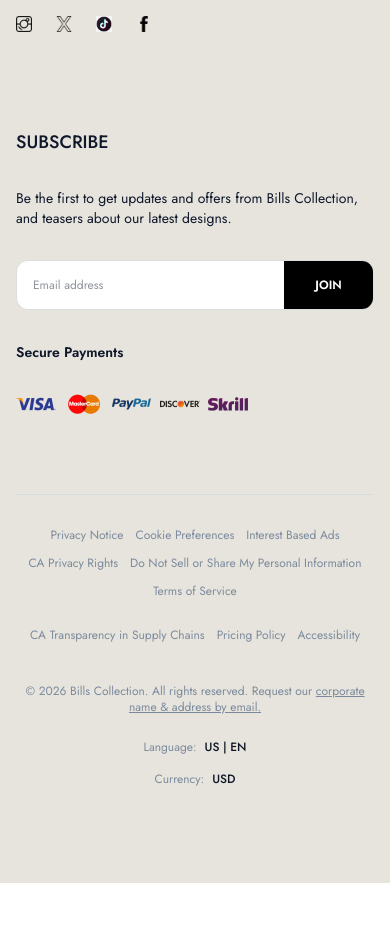
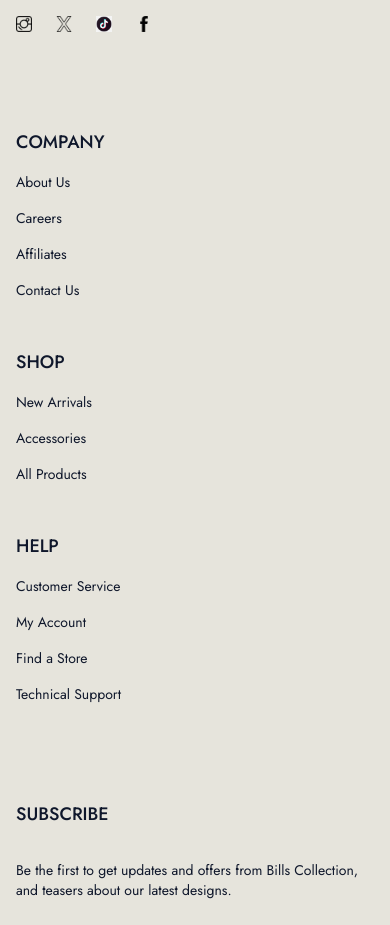
Before and after one commit to zammun/BillsCollection, a React (Vite) app: page /login in a window 390 px wide. Shown: the part 1240-2165 px from the top of the page. Before the commit the page ends 2123 px from the top, so only its background shows below. Built offline with nearby package versions, Linux system fonts and the light colour scheme; no server answers.

Commit message:
tech support

```diff
--- a/src/components/Footer.tsx
+++ b/src/components/Footer.tsx
@@ -70,27 +70,28 @@ const Footer = () => {
                 </div>
 
                 {/* Center */}
-                <div className='hidden lg:flex justify-start gap-24 w-1/2'>
-                    <div className='flex flex-col gap-6'>
+                {/* Center */}
+                <div className='flex flex-col sm:flex-row justify-start gap-12 lg:gap-24 w-full lg:w-1/2'>
+                    <div className='flex flex-col gap-4 lg:gap-6'>
                         <h1 className='font-medium text-lg'>COMPANY</h1>
-                        <div className='flex flex-col gap-6'>
+                        <div className='flex flex-col gap-4 lg:gap-6'>
                             <Link to='/about' className="hover:text-indigo-600 transition-colors">About Us</Link>
                             <Link to='/careers' className="hover:text-indigo-600 transition-colors">Careers</Link>
                             <Link to='/affiliates' className="hover:text-indigo-600 transition-colors">Affiliates</Link>
                             <Link to='/contact' className="hover:text-indigo-600 transition-colors">Contact Us</Link>
                         </div>
                     </div>
-                    <div className='flex flex-col gap-6'>
+                    <div className='flex flex-col gap-4 lg:gap-6'>
                         <h1 className='font-medium text-lg'>SHOP</h1>
-                        <div className='flex flex-col gap-6'>
+                        <div className='flex flex-col gap-4 lg:gap-6'>
                             <Link to='/shop?sort=newest' className="hover:text-indigo-600 transition-colors">New Arrivals</Link>
                             <Link to='/shop?type=Accessories' className="hover:text-indigo-600 transition-colors">Accessories</Link>
                             <Link to='/shop' className="hover:text-indigo-600 transition-colors">All Products</Link>
                         </div>
                     </div>
-                    <div className='flex flex-col gap-6'>
+                    <div className='flex flex-col gap-4 lg:gap-6'>
                         <h1 className='font-medium text-lg'>HELP</h1>
-                        <div className='flex flex-col gap-6'>
+                        <div className='flex flex-col gap-4 lg:gap-6'>
                             <Link to='/contact' className="hover:text-indigo-600 transition-colors">Customer Service</Link>
                             <Link to='/profile' className="hover:text-indigo-600 transition-colors">My Account</Link>
                             <Link to='/stores' className="hover:text-indigo-600 transition-colors">Find a Store</Link>
```
